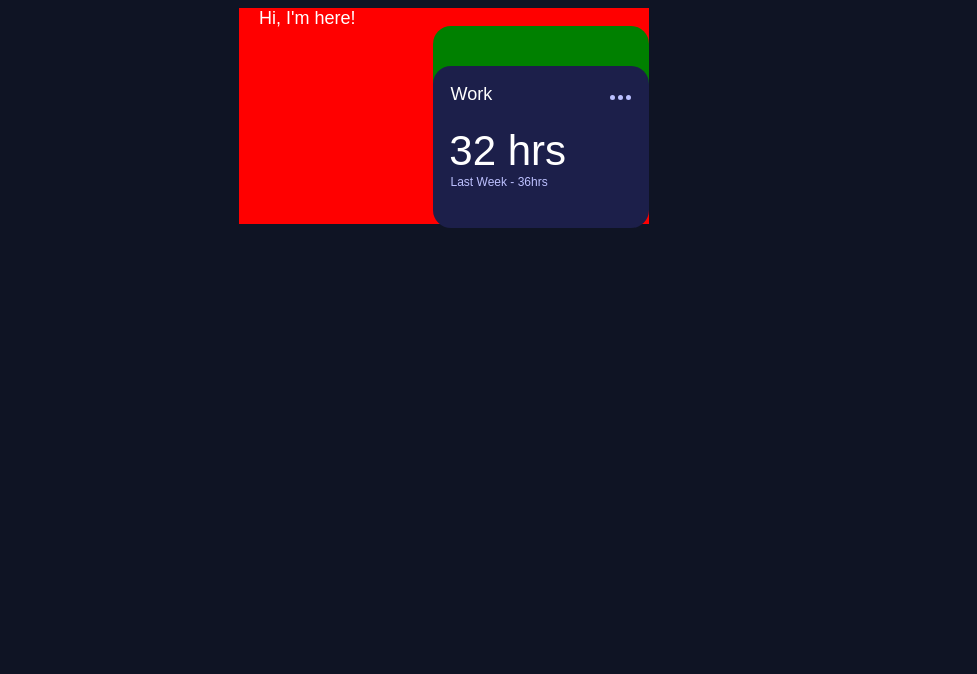
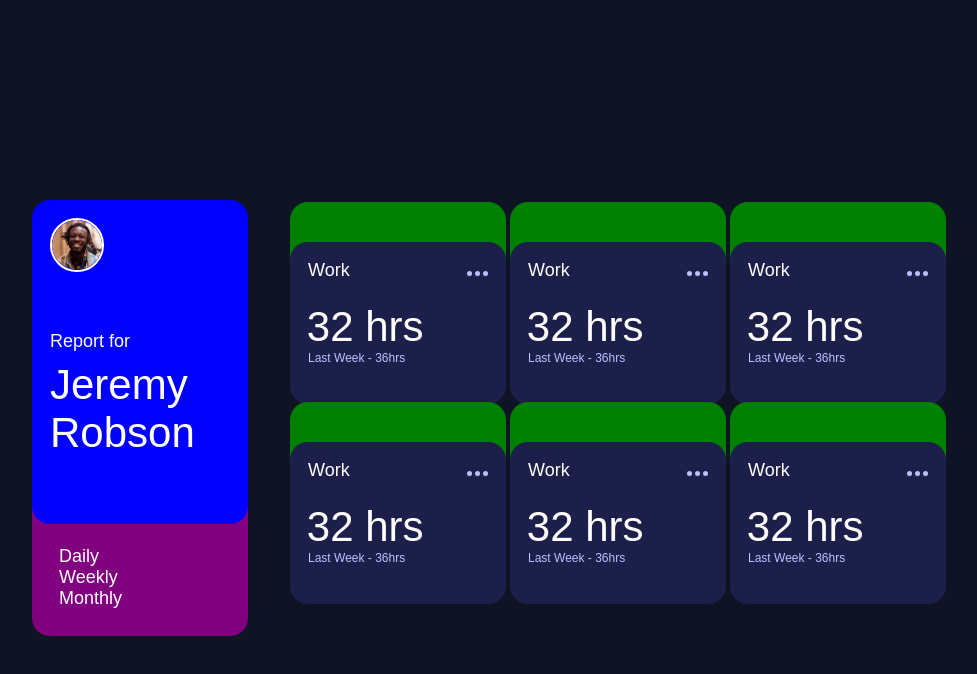
Before and after one commit to Xize-Wu/time-tracking-dashboard, a React (Vite) app: page / in a window 1280 px wide. Shown: the top 674 px of the page, without its empty margins (128-1105 px from the left). Built offline with nearby package versions, Linux system fonts and the light colour scheme; the HTML template or start-up script is replaced by a standard one.

Commit message:
desktop css

```diff
--- a/src/App.tsx
+++ b/src/App.tsx
@@ -1,12 +1,21 @@
 import AppLayout from "./component/AppLayout";
 import GlobalStyle from "./styles/GlobalStyles";
+import styled from "styled-components";
+
+const Wrapper = styled.div`
+  display: flex;
+  justify-content: center;
+  align-items: center;
+  height: 100vh;
+  width: 100vw;
+`
 
 function App() {
   return (
-    <>
+    <Wrapper>
     <GlobalStyle/>
     <AppLayout/>
-    </>
+    </Wrapper>
   )
 }
 
--- a/src/component/ActivityList.tsx
+++ b/src/component/ActivityList.tsx
@@ -1,10 +1,24 @@
 import { styled, css } from "styled-components";
 import ActivityComponent from "./timeList/SingleActivity";
 
+const StyledList = styled.ul`
+display: flex;
+flex-wrap: wrap;
+max-width: 42em;
+
+`
+
 function ActivityList() {
-  return <ul>
+  return <StyledList>
     <ActivityComponent/>
-  </ul>;
+    <ActivityComponent/>
+
+    <ActivityComponent/>
+    <ActivityComponent/>
+    <ActivityComponent/>
+    <ActivityComponent/>
+
+  </StyledList>;
 }
 
 export default ActivityList
--- a/src/component/AppLayout.tsx
+++ b/src/component/AppLayout.tsx
@@ -4,19 +4,27 @@ import ActivityList from "./ActivityList";
 
 const StyledLayout = styled.main`
   display: flex;
-  background-color: red;
   width: 75%;
   height: 50%;
-  flex-basis:50%;
   justify-content: center;
   align-content: center;
+  padding: 1em;
+
+  @media(max-width: 768px){
+    flex-direction: column;
+    justify-content: center;
+    align-content: center;
+    padding: 0em;
+    }
 
 `;
+
 
 function AppLayout() {
   return (
     <StyledLayout>
       <Profile />
+      {/* <Test>Hello World</Test> */}
       <ActivityList />
     </StyledLayout>
   );
--- a/src/component/Profile.tsx
+++ b/src/component/Profile.tsx
@@ -1,15 +1,73 @@
 import { styled, css } from "styled-components";
+import jeremy from "../../images/image-jeremy.png";
 
 const StyledProfile = styled.div`
-  padding-left: 20px;
-  width: 15em;
+  position: relative;
+  margin-top: 7rem;
+
+  width: 12em;
+  height: 18em;
+  border-radius: 1em;
+  background-color: purple;
+
+  display: flex;
+
 `;
 
+const StyledContent = styled.div`
+  position: absolute;
+  bottom: 7rem;
+  padding-left: 1em;
+
+  width: 11em;
+  height: 18em;
+  border-radius: 1em;
+  background-color: blue;
+`;
+
+const StyledProfilePicture = styled.img`
+  width: 25%;
+  margin-top: 1em;
+  margin-bottom: 3em;
+  border: 2px solid white;
+  border-radius: 50%;
+`;
+
+const StyledText = styled.div`
+  padding-bottom: 0.5em;
+`;
+
+const StyledName = styled.div`
+  font-size: 42px;
+`;
+
+const StyledLink = styled.ul`
+  align-self: flex-end;
+  display: flex;
+  width: 11em;
+  flex-direction: column;
+  padding-bottom: 1.5em;
+  text-align: left;
+  padding-left: 1.5em;
+`;
+
+const StyledLinkItem = styled.div``;
 
 function Profile() {
-  return <StyledProfile>
-    Hi, I'm here!
-  </StyledProfile>;
+  return (
+    <StyledProfile>
+      <StyledContent>
+        <StyledProfilePicture src={jeremy} alt="profile-picture" />
+        <StyledText>Report for</StyledText>
+        <StyledName>Jeremy Robson</StyledName>
+      </StyledContent>
+      <StyledLink>
+        <StyledLinkItem>Daily</StyledLinkItem>
+        <StyledLinkItem>Weekly</StyledLinkItem>
+        <StyledLinkItem>Monthly</StyledLinkItem>
+      </StyledLink>
+    </StyledProfile>
+  );
 }
 
-export default Profile
+export default Profile;
--- a/src/component/timeList/SingleActivity.tsx
+++ b/src/component/timeList/SingleActivity.tsx
@@ -26,6 +26,7 @@ const StyledCard = styled.div`
   height: 10em;
   background-color: green;
   border-radius: 1em;
+  margin: 2px;
 `
 
 const StyledContent = styled.div`
@@ -40,7 +41,7 @@ const StyledContent = styled.div`
   position: absolute;
 
   &:hover {
-    background-color: var(hover-activity-background-color);
+    background-color: var(--hover-activity-background-color);
 
 `
 
--- a/src/styles/GlobalStyles.ts
+++ b/src/styles/GlobalStyles.ts
@@ -1,20 +1,21 @@
 import { createGlobalStyle } from "styled-components";
 
 const GlobalStyle = createGlobalStyle`
+  * {
+   margin: 0;
+  }
+
   :root {
     --primary-background-color: hsl(226, 43%, 10%);
     --primary-activity-background-color: hsl(235, 46%, 20%);
     --hover-activity-background-color: hsl(235, 45%, 61%);
 
     --note-text-color:hsl(236, 100%, 87%);
-}
+  }
 
   body{
     background-color: var(--primary-background-color);
-    font-family: 'InstrumentSans', sans-serif;
-    display: flex;
-    justify-content: center;
-    align-items: center;
+    font-family: sans-serif;
     color: white;
     font-size: 18px;
   }
```
